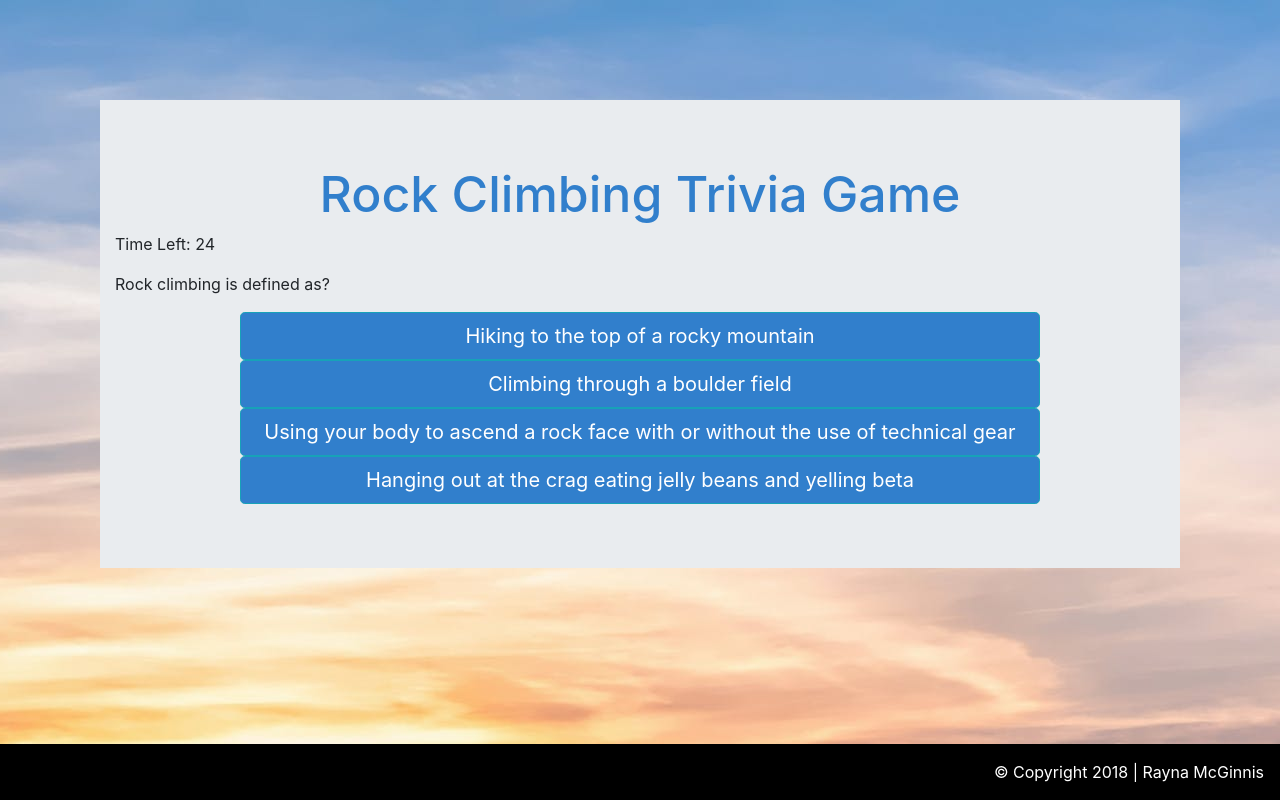
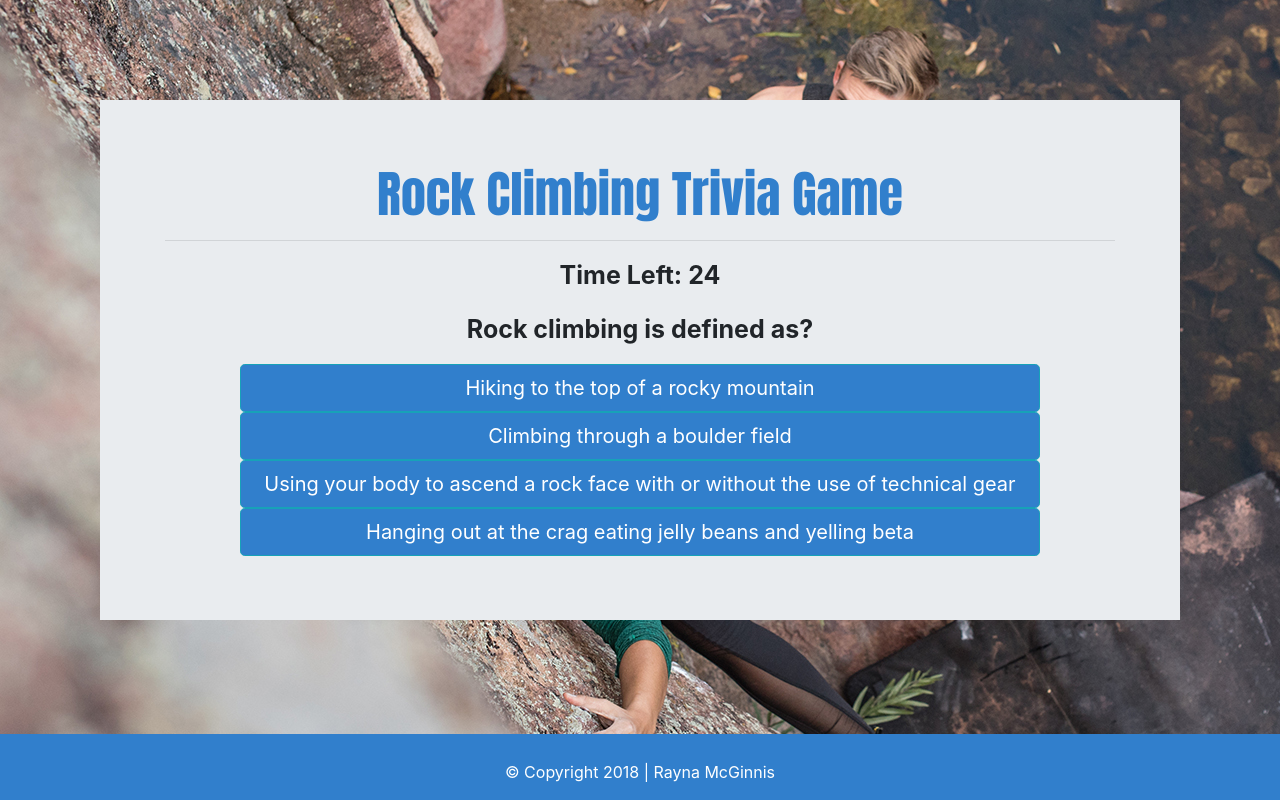
Before and after one commit to raynamcginnis/TriviaGame, a plain HTML site: page index.html in a window 1280 px wide. Both pictures are taken after a click on the button "Start Game". Drawn offline with nearby package versions, Linux system fonts and the light colour scheme.

Commit message:
working game with styling

```diff
--- a/assets/css/style.css
+++ b/assets/css/style.css
@@ -1,7 +1,7 @@
 body {
-    background-image: url("../images/rockclimbing.jpeg");
+    background-image: url("../images/rockclimbing.jpg");
     background-repeat: no-repeat;
-    background-position: right top;
+    /* background-position: right top; */
     background-attachment: fixed;
 }
 
@@ -9,6 +9,7 @@ h2 {
     text-align: center;
     color: #317fcc;
     font-size: 50px;
+    font-family: Impact, Haettenschweiler, 'Arial Narrow Bold', sans-serif;
 }
 
 .option {
@@ -22,19 +23,24 @@ h2 {
 
 .jumbotron {
     margin: 100px;
-}
- #remaining-time {
-     font-weight: 800px;
- }
-
- #question {
-    align-content: center;
- }
+  }
 
  .container {
     align-content: center;
- }
+   }
 
 p {
-    align-content: center;
+    text-align: center;
+    font-weight: bolder;
+    font-size: 25px;
 }
+
+.navbar-text {
+text-align: center;
+width: 100%;
+}
+
+hr {
+    margin-left: 50px;
+    margin-right: 50px;
+}
--- a/index.html
+++ b/index.html
@@ -22,7 +22,7 @@
         <div class="container">
         <div id="game">
                  <h2>Rock Climbing Trivia Game</h2>
-
+        <hr>
           <!-- Timer  -->
           <div class="row">
                 <div class="col-md-12">
@@ -53,7 +53,7 @@
     </div>
 <!-- Footer  -->
 <footer>
-    <nav class="navbar fixed-bottom text-white" style="background-color: #000000;">
+    <nav class="navbar fixed-bottom text-white" style="background-color: #317fcc;">
         <a class="navbar-brand" href="#"></a>
         <span class="navbar-text">
                 © Copyright 2018 | Rayna McGinnis
```
Also changed, not shown: assets/images/rockclimbing.jpg (added).
